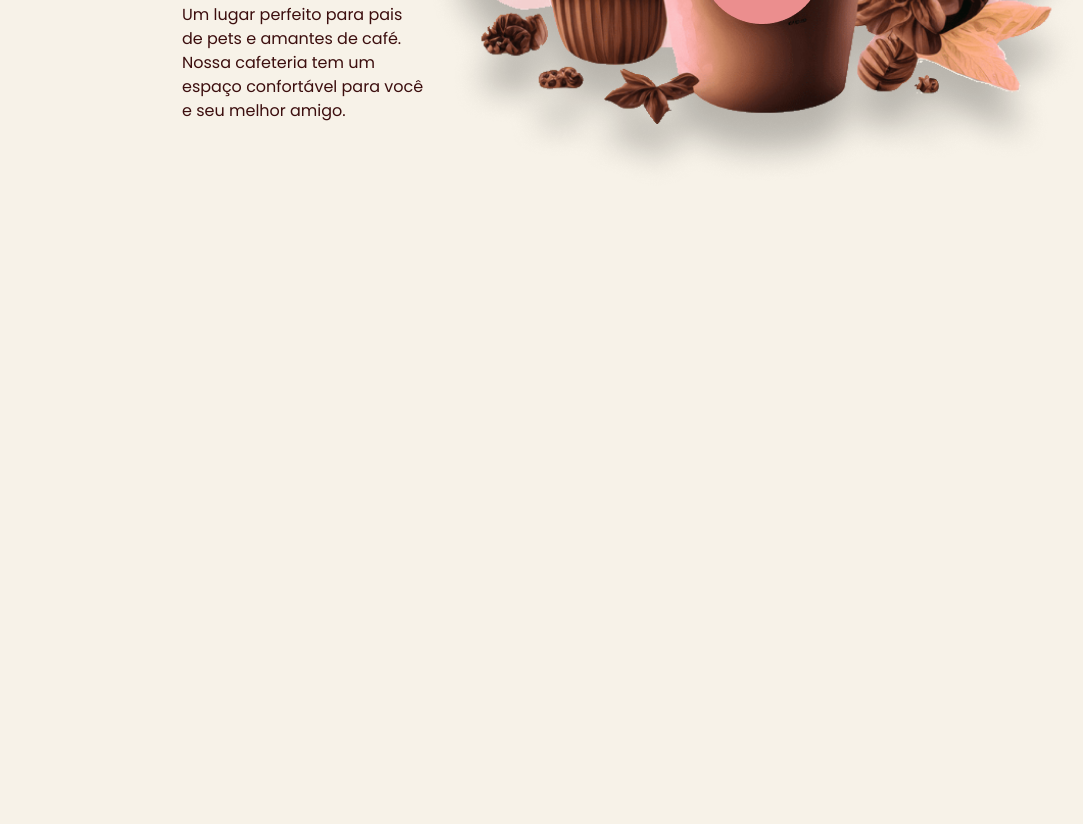
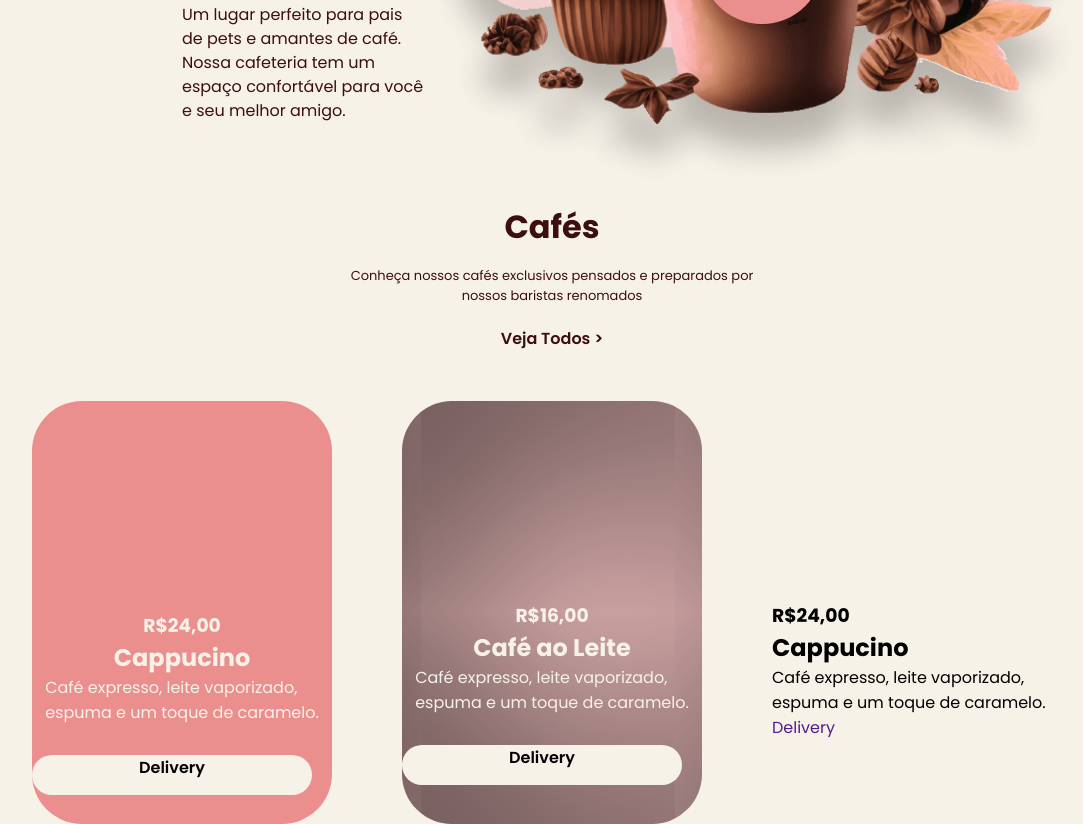
Before and after one commit to JoaoPedroNeris/MeowCaf-, a plain HTML site: page index.html in a window 1280 px wide. Shown: the part 406-1230 px from the top of the page, without its empty margins (88-1171 px from the left). Before the commit the page ends 800 px from the top, so only its background shows below. Drawn offline with Linux system fonts and the light colour scheme.

Commit message:
projeto quase completo

```diff
--- a/index.css
+++ b/index.css
@@ -72,7 +72,8 @@ header {
                     width: 30px;
                     left: calc(50% - 15px);
                 }
-                &.btn{
+
+                &.btn {
                     padding: 0 40px;
                     line-height: 48px;
                     background-color: var(--color-headings);
@@ -80,10 +81,12 @@ header {
                     border-radius: 24px;
                     display: block;
                     transition-duration: 150ms;
-                    &:hover::after{
+
+                    &:hover::after {
                         display: none;
                     }
-                    &:hover{
+
+                    &:hover {
                         background-color: var(--color-pink1);
                         color: var(--color-headings);
                     }
@@ -92,27 +95,169 @@ header {
         }
     }
 }
-#topo{
+
+#topo {
     display: flex;
     justify-content: space-between;
     padding: 0 200px 0 270px;
     align-items: flex-end;
-    & h5{
+
+    & h5 {
         font-size: 24px;
         font-weight: 700;
         color: var(--color-headings);
     }
-    & h2{
+
+    & h2 {
         font-size: 80px;
         font-weight: 700;
         color: var(--color-headings);
         line-height: 80px;
 
     }
-    & p{
+
+    & p {
         color: var(--color-headings);
         line-height: 24px;
         margin-top: 20px;
         padding-bottom: 80px;
     }
 }
+
+#cafes {
+    justify-items: center;
+
+    & h3 {
+        font-size: xx-large;
+        color: var(--color-headings);
+        padding-bottom: 15px;
+    }
+
+    & p {
+        color: var(--color-headings);
+        font-size: small;
+    }
+
+    & a {
+        display: flex;
+        color: var(--color-headings);
+        font-weight: 600;
+        padding-top: 20px;
+        padding-bottom: 50px;
+    }
+}
+
+.main {
+    display: flex;
+    justify-content: center;
+    gap: 70px;
+
+}
+
+.cappucino {
+    padding-top: 210px;
+    border-radius: 50px;
+    height: 423px;
+    width: 300px;
+    background-color: var(--color-pink1);
+
+    & h3 {
+        color: var(--color-background);
+        display: flex;
+        justify-content: center;
+        align-items: center;
+    }
+
+    & h2 {
+        color: var(--color-background);
+        display: flex;
+        justify-content: center;
+        align-items: center;
+    }
+
+    & p {
+        color: var(--color-background);
+        display: flex;
+        justify-content: center;
+        align-items: center;
+        padding-bottom: 30px;
+    }
+
+    & a{
+        font-weight: 600;
+        color: var(--color-text1);
+        display: flex;
+        justify-content: center;
+
+    }
+    & #delivery{
+
+        background-color: var(--color-background);
+        height: 40px;
+        width: 280px;
+        border-radius: 20px;
+
+    }
+
+
+}
+
+.leite {
+    padding-top: 200px;
+    box-shadow: inset 30px 0px 300px;
+    border-radius: 50px;
+    height: 423px;
+    width: 300px;
+    background-color: var(--color-pink2);
+    & h3 {
+        color: var(--color-background);
+        display: flex;
+        justify-content: center;
+        align-items: center;
+    }
+
+    & h2 {
+        color: var(--color-background);
+        display: flex;
+        justify-content: center;
+        align-items: center;
+    }
+
+    & p {
+        color: var(--color-background);
+        display: flex;
+        justify-content: center;
+        align-items: center;
+        padding-bottom: 30px;
+    }
+
+    & a{
+        font-weight: 600;
+        color: var(--color-text1);
+        display: flex;
+        justify-content: center;
+
+    }
+    & #delivery{
+
+        background-color: var(--color-background);
+        height: 40px;
+        width: 280px;
+        border-radius: 20px;
+
+    }
+}
+
+.preto {
+    padding-top: 200px;
+    border-radius: 50px;
+    height: 423px;
+    width: 300px;
+    background-color: var(--color-brand2)
+    & h3 {
+        color(srgb red green blue)
+        display: flex;
+        justify-content: center;
+        align-items: center;
+
+}}
--- a/index.html
+++ b/index.html
@@ -50,17 +50,53 @@
 
                 <h5>Sabor Inesquecivel</h5>
                 <h2>Meow<br>Café</h2>
-                <p>Um lugar perfeito para pais de pets e amantes de café. Nossa cafeteria tem um espaço confortável para você e seu melhor amigo. </p>
+                <p>Um lugar perfeito para pais de pets e amantes de café. Nossa cafeteria tem um espaço confortável para
+                    você e seu melhor amigo. </p>
             </div>
             <div><img src="images/Imagem do header.png" alt=""></div>
 
 
         </section>
     </main>
+    <section id="cafes">
 
+        <div>
 
+            <h3>Cafés</h3>
 
-
+        </div>
+        <p>Conheça nossos cafés exclusivos pensados e preparados por</p>
+        <p>nossos baristas renomados</p>
+        <a href="">Veja Todos ></a>
+    </section>
+    <section id="cafes1">
+        <div class="main">
+            <div class="cappucino">
+                <h3>R$24,00</h3>
+                <h2>Cappucino</h2>
+                <p>Café expresso, leite vaporizado,<br>espuma e um toque de caramelo.</p>
+                <div id="delivery">
+                    <a href="">Delivery</a>
+                </div>
+            </div>
+            <div class="leite">
+                <h3>R$16,00</h3>
+                <h2>Café ao Leite</h2>
+                <p>Café expresso, leite vaporizado,<br>espuma e um toque de caramelo.</p>
+                <div id="delivery">
+                    <a href="">Delivery</a>
+                </div>
+            </div>
+            <div class="preto">
+                <h3>R$24,00</h3>
+                <h2>Cappucino</h2>
+                <p>Café expresso, leite vaporizado,<br>espuma e um toque de caramelo.</p>
+                <div id="delivery">
+                    <a href="">Delivery</a>
+                </div>
+            </div>
+        </div>
+    </section>
 </body>
 
 </html>
```
Also changed, not shown: images/image 4.png (added).
